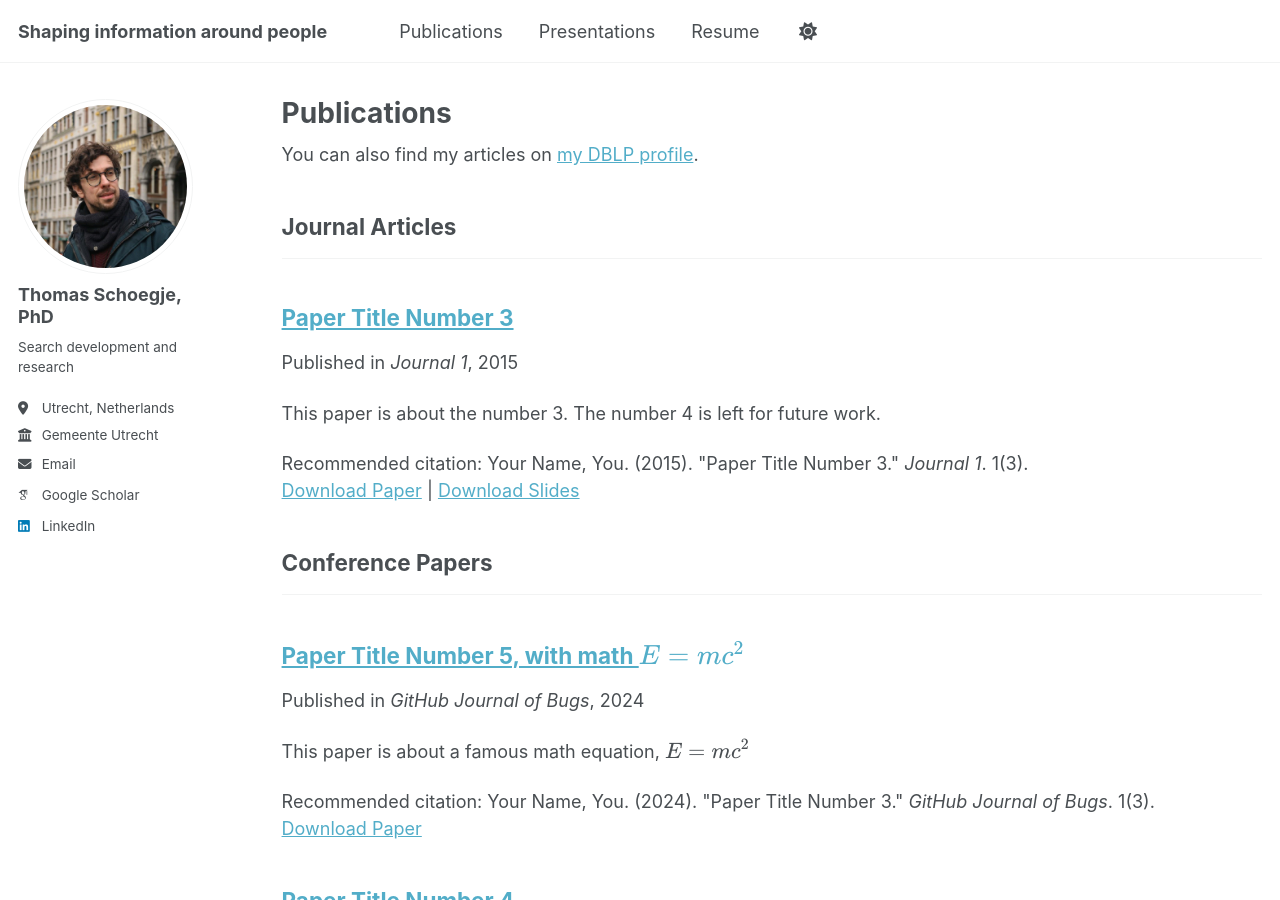
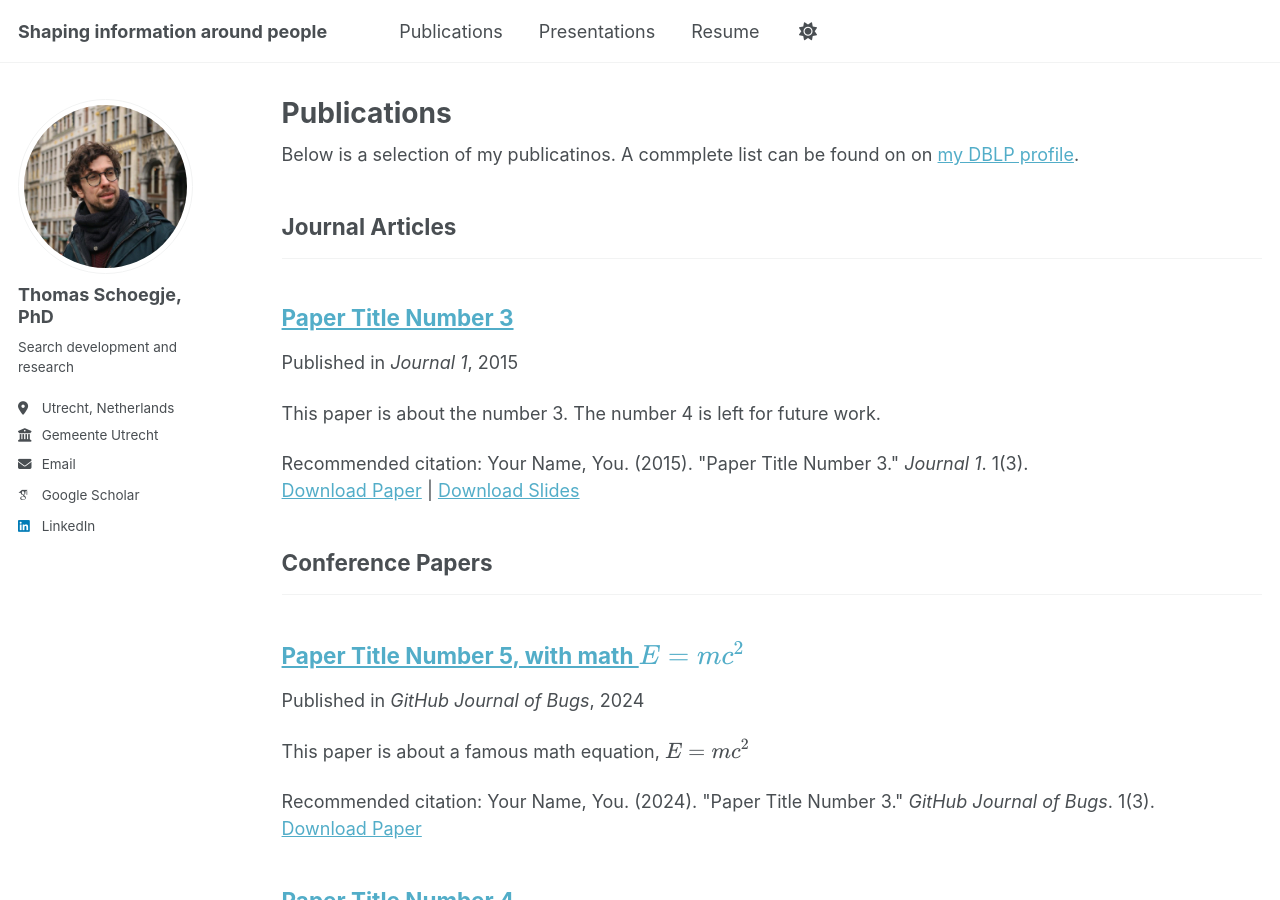
Before and after one commit to tmschoegje/tmschoegje.github.io, a Jekyll site: the page built from _pages/publications.html, in a window 1280 px wide and 900 px high. Built offline with Jekyll 4.4.1, drawn with Linux system fonts in a browser that asks for light colours; some web fonts are replaced; a script that is not in the unit is left out.

Commit message:
Update publications.html

```diff
--- a/_pages/publications.html
+++ b/_pages/publications.html
@@ -6,7 +6,7 @@ author_profile: true
 ---
 
 {% if site.author.googlescholar %}
-  <div class="wordwrap">You can also find my articles on <a href="{{site.author.googlescholar}}">my DBLP profile</a>.</div>
+  <div class="wordwrap">Below is a selection of my publicatinos. A commplete list can be found on on <a href="{{site.author.googlescholar}}">my DBLP profile</a>.</div>
 {% endif %}
 
 {% include base_path %}
```
